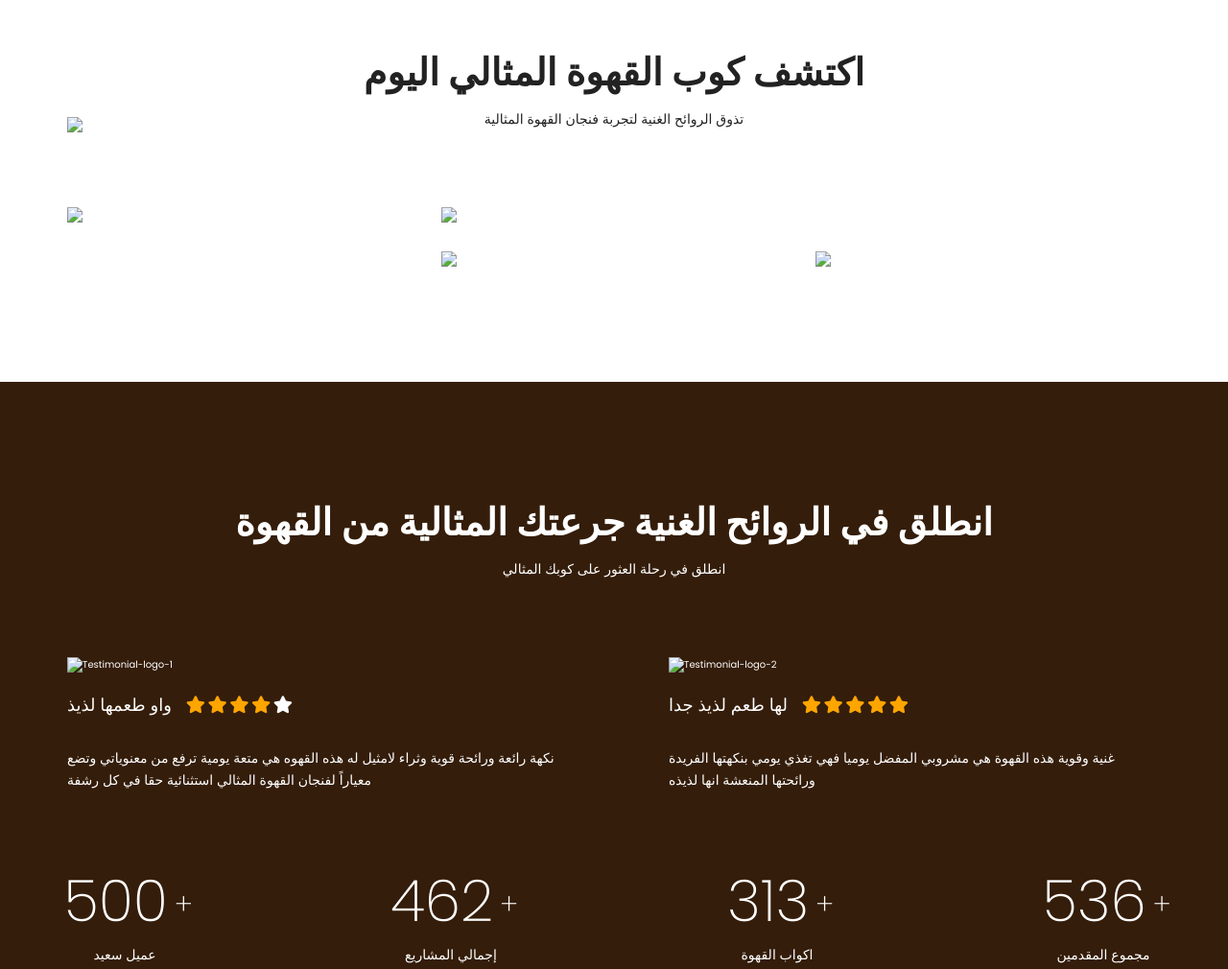
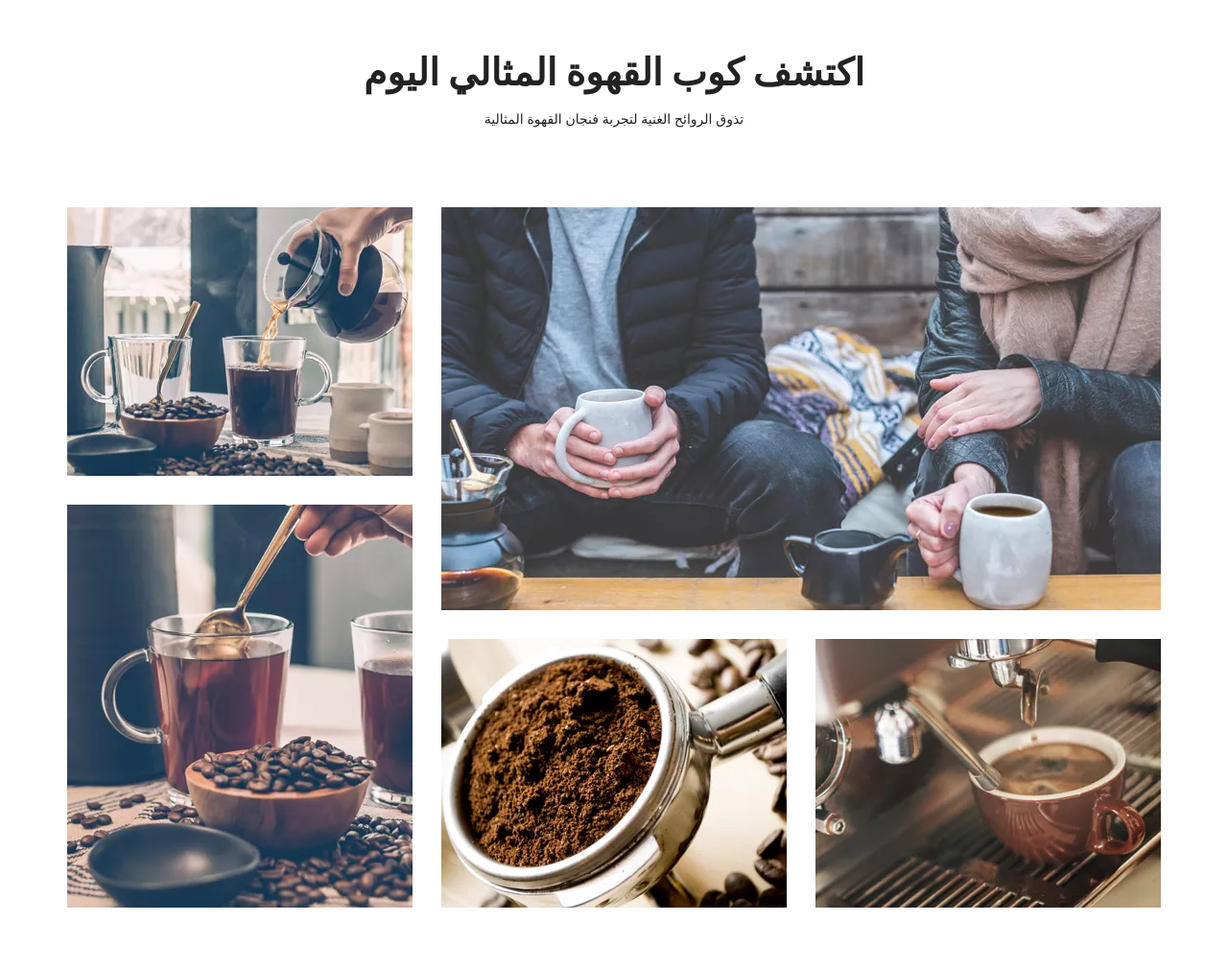
Before and after one commit to The-developer1/FFF, a plain HTML site: page index.html in a window 1280 px wide. Shown: the part 2240-3250 px from the top of the page at 96% size. Drawn offline with Linux system fonts and the light colour scheme.

Commit message:
Update index.html

```diff
--- a/index.html
+++ b/index.html
@@ -193,11 +193,11 @@
                 <h2 class="section-4__h2 black-clr text-center">اكتشف كوب القهوة المثالي اليوم</h2>
                 <p class="section-4__p black-clr text-center">تذوق الروائح الغنية لتجربة فنجان القهوة المثالية</p>
                 <div class="section-4__img-div">
-                    <img src="Section-4-Images/section-4-img-1.webp" alt="Section 4 Image 1">
-                    <img src="Section-4-Images/section-4-img-2.webp" alt="Section 4 Image 2">
-                    <img src="Section-4-Images/section-4-img-3.webp" alt="Section 4 Image 3">
-                    <img src="Section-4-Images/section-4-img-4.webp" alt="Section 4 Image 4">
-                    <img src="Section-4-Images/section-4-img-5.webp" alt="Section 4 Image 5">
+                    <img src="section-4-img-1.webp" alt="Section 4 Image 1">
+                    <img src="section-4-img-2.webp" alt="Section 4 Image 2">
+                    <img src="section-4-img-3.webp" alt="Section 4 Image 3">
+                    <img src="section-4-img-4.webp" alt="Section 4 Image 4">
+                    <img src="section-4-img-5.webp" alt="Section 4 Image 5">
                 </div>
             </section>
             <section class="section-5" id="section-5">
@@ -206,7 +206,7 @@
                     <p class="section-5__p text-center">انطلق في رحلة العثور على كوبك المثالي</p>
                     <div class="section-5__testimonial-div">
                         <div class="section-5__testimonial">
-                            <img src="Section-5-Images/Testimonial-logo-1.webp" alt="Testimonial-logo-1">
+                            <img src="Testimonial-logo-1.webp" alt="Testimonial-logo-1">
                             <p>واو طعمها لذيذ &nbsp;&nbsp;<i class="fa-solid fa-star yellow-clr"></i><i
                                     class="fa-solid fa-star yellow-clr"></i><i
                                     class="fa-solid fa-star yellow-clr"></i><i
@@ -217,7 +217,7 @@
                             </p>
                         </div>
                         <div class="section-5__testimonial">
-                            <img src="Section-5-Images/Testimonial-logo-2.webp" alt="Testimonial-logo-2">
+                            <img src="Testimonial-logo-2.webp" alt="Testimonial-logo-2">
                             <p>لها طعم لذيذ جدا &nbsp;&nbsp;<i class="fa-solid fa-star yellow-clr"></i><i
                                     class="fa-solid fa-star yellow-clr"></i><i
                                     class="fa-solid fa-star yellow-clr"></i><i
```
